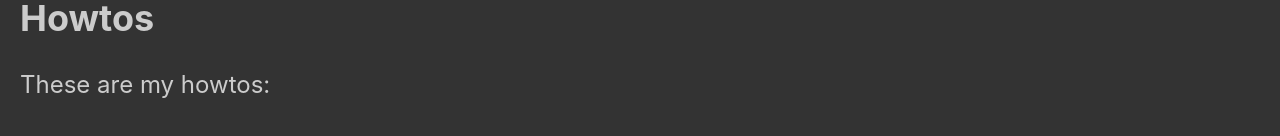
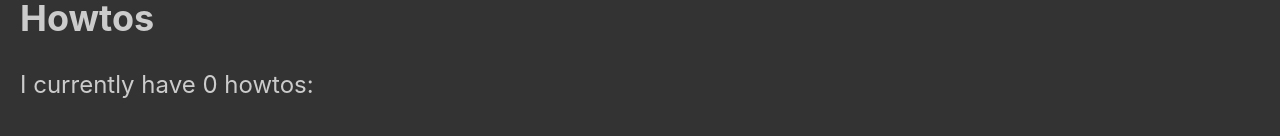
Before and after one commit to MrGultekin/react-advanced-router-outlet-submenu, a React (Vite) app: page /howtos in a window 1280 px wide. Shown: the part 234-370 px from the top of the page. Built offline with nearby package versions, Linux system fonts and the light colour scheme.

Commit message:
Zero howtos.

```diff
--- a/package.json
+++ b/package.json
@@ -8,6 +8,7 @@
     "preview": "vite preview"
   },
   "dependencies": {
+    "axios": "^0.27.2",
     "react": "^18.0.0",
     "react-dom": "^18.0.0",
     "react-router-dom": "^6.3.0",
--- a/src/pages/PageHowtos.jsx
+++ b/src/pages/PageHowtos.jsx
@@ -1,10 +1,14 @@
+import axios from 'axios';
+import {useState,useEffect} from 'react';
+
 const url = 'https://edwardtanguay.netlify.app/share/howtos.json';
 
 export const PageHowtos = () => {
+	const [howtos,setHowtos] = useState([]);
 	return (
 		<>
 			<h2>Howtos</h2>
-			<p>These are my howtos:</p>
+			<p>I currently have {howtos.length} howtos:</p>
 		</>
 	)
 }
```
Also changed, not shown: 1 other file (tests, documents, lock files or other folders).
